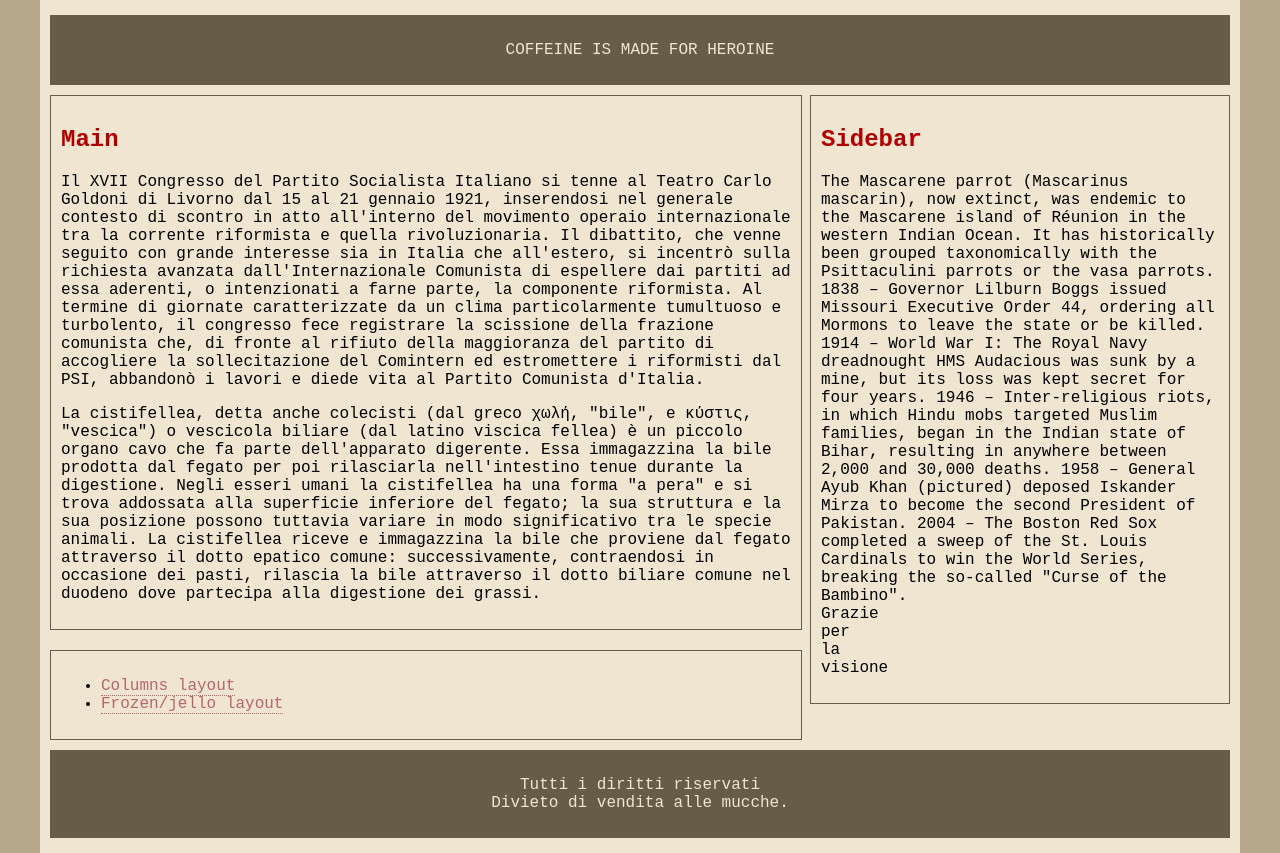
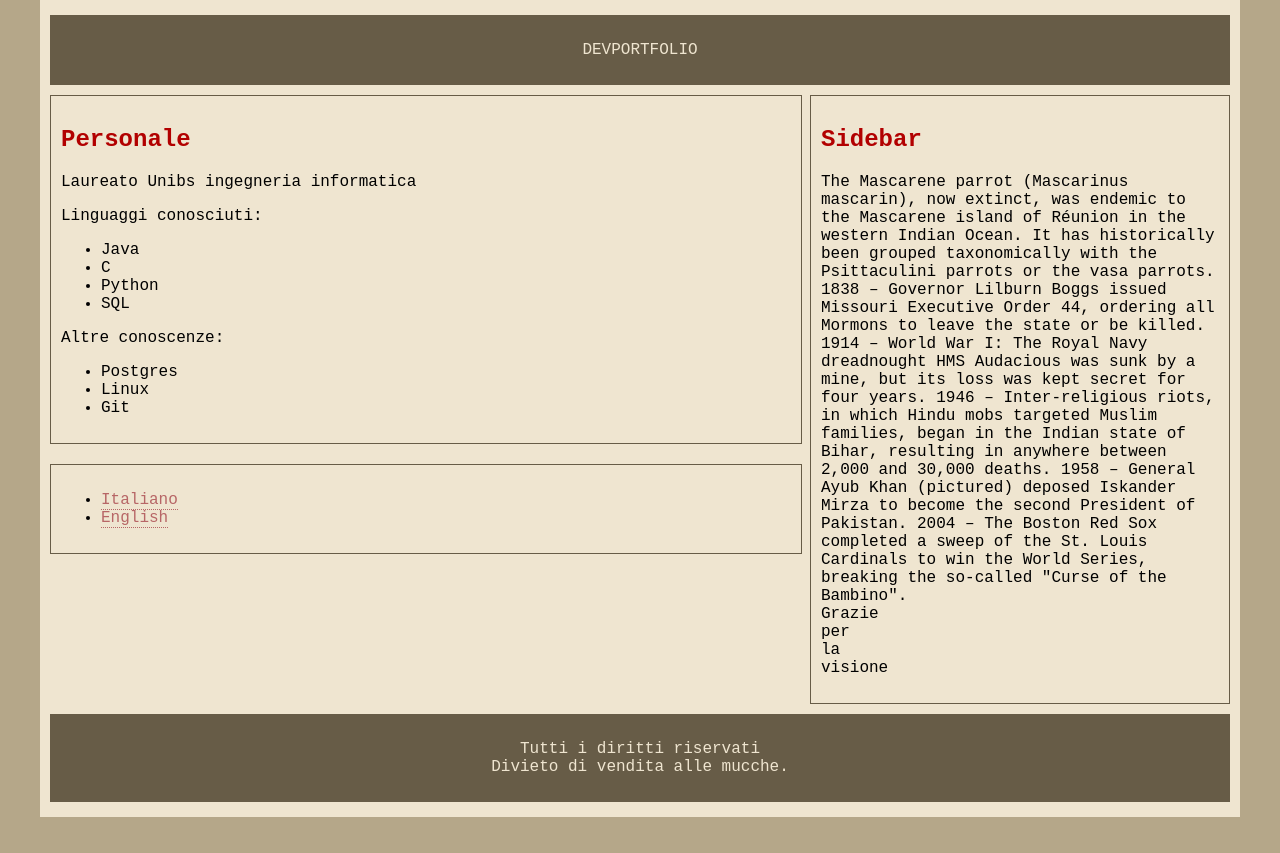
Before and after one commit to marcosarto/marcosarto.github.io, a plain HTML site: page index.html in a window 1280 px wide. After the commit the page ends 817 px from the top, so only its background shows below. Drawn offline with Linux system fonts and the light colour scheme.

Commit message:
conoscenze

```diff
--- a/index.html
+++ b/index.html
@@ -9,57 +9,35 @@
 <body>
 <div id="allContent">
     <div id="header">
-        <p>COFFEINE IS MADE FOR HEROINE</p>
+        <p>DEVPORTFOLIO</p>
     </div>
     <div id="main">
-        <h2>Main</h2>
+        <h2>Personale</h2>
         <p>
-            Il XVII Congresso del Partito Socialista Italiano si tenne al Teatro Carlo Goldoni di Livorno
-            dal 15 al
-            21
-            gennaio 1921, inserendosi nel generale contesto di scontro in atto all'interno del movimento
-            operaio
-            internazionale tra la corrente riformista e quella rivoluzionaria. Il dibattito, che venne
-            seguito con
-            grande interesse sia in Italia che all'estero, si incentrò sulla richiesta avanzata
-            dall'Internazionale
-            Comunista di espellere dai partiti ad essa aderenti, o intenzionati a farne parte, la
-            componente
-            riformista. Al termine di giornate caratterizzate da un clima particolarmente tumultuoso e
-            turbolento,
-            il
-            congresso fece registrare la scissione della frazione comunista che, di fronte al rifiuto della
-            maggioranza
-            del partito di accogliere la sollecitazione del Comintern ed estromettere i riformisti dal PSI,
-            abbandonò i
-            lavori e diede vita al Partito Comunista d'Italia.
+            Laureato Unibs ingegneria informatica
         </p>
         <p>
-            La cistifellea, detta anche colecisti (dal greco χωλή, "bile", e κύστις, "vescica") o vescicola
-            biliare
-            (dal latino viscica fellea) è un piccolo organo cavo che fa parte dell'apparato digerente. Essa
-            immagazzina
-            la bile prodotta dal fegato per poi rilasciarla nell'intestino tenue durante la digestione.
-            Negli
-            esseri
-            umani la cistifellea ha una forma "a pera" e si trova addossata alla superficie inferiore del
-            fegato;
-            la
-            sua struttura e la sua posizione possono tuttavia variare in modo significativo tra le specie
-            animali.
-
-            La cistifellea riceve e immagazzina la bile che proviene dal fegato attraverso il dotto epatico
-            comune:
-            successivamente, contraendosi in occasione dei pasti, rilascia la bile attraverso il dotto
-            biliare
-            comune
-            nel duodeno dove partecipa alla digestione dei grassi.
+            Linguaggi conosciuti:
+            <ul>
+                <li>Java</li>
+                <li>C</li>
+                <li>Python</li>
+                <li>SQL</li>
+            </ul>
+        </p>
+        <p>
+            Altre conoscenze:
+            <ul>
+                <li>Postgres</li>
+                <li>Linux</li>
+                <li>Git</li>
+            </ul>
         </p>
     </div>
     <div id="nvigation">
         <ul>
-            <li><a href="../ColumnsLayout/index.html">Columns layout</a></li>
-            <li><a href="../FrozenLayout/index.html">Frozen/jello layout</a></li>
+            <li><a href="../ColumnsLayout/index.html">Italiano</a></li>
+            <li><a href="../FrozenLayout/index.html">English</a></li>
         </ul>
     </div>
     <div id="sidebar">
```
